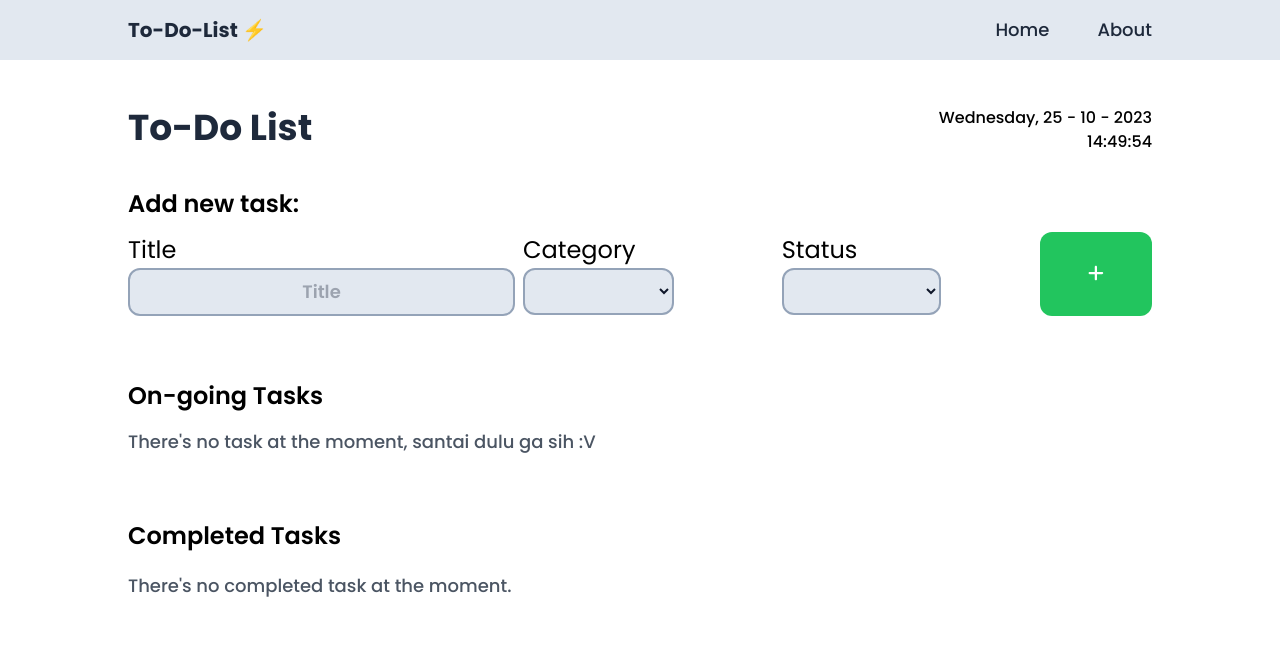
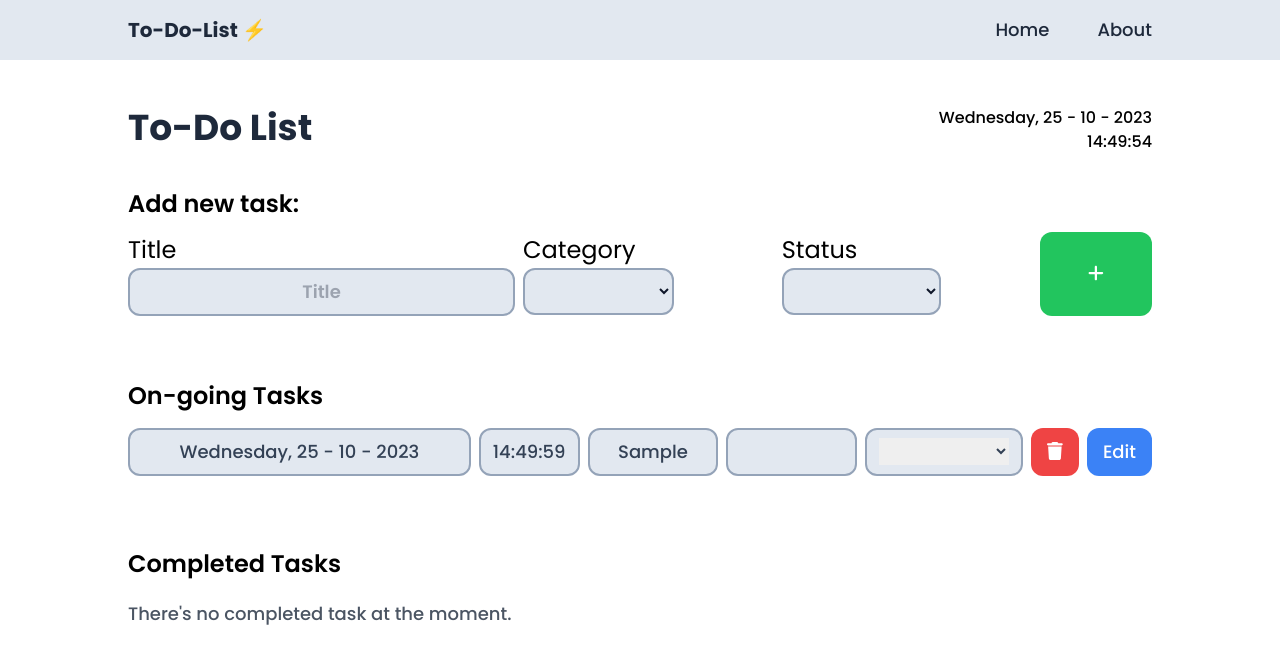
Before and after one commit to samuelyuma/revisi-modul-2, a Vue app in the folder client/: page / in a window 1280 px wide. Both pictures are taken after typing "Sample" into the empty fields and a click on the button 1096 px from the left and 274 px from the top of the page. Shown: the top 664 px of the page. Built offline with nearby package versions, Linux system fonts and the light colour scheme.

Commit message:
ubah dikit biar fixx

```diff
--- a/client/src/views/HomePage.vue
+++ b/client/src/views/HomePage.vue
@@ -52,15 +52,15 @@
         <div class="flex-row gap-96">
           <div class="flex items-center gap-2 mb-2" v-for="task in filteredUnfinishedTodo" :key="task.id">
             <p
-              class="w-3/2 border-2 border-slate-400 rounded-xl bg-slate-200 font-medium text-lg text-slate-700 px-3 py-2 text-center">
+              class="w-3/4 border-2 border-slate-400 rounded-xl bg-slate-200 font-medium text-lg text-slate-700 px-3 py-2 text-center">
               {{ task.timestamp_date }}
             </p>
             <p
               class="w-3/2 border-2 border-slate-400 rounded-xl bg-slate-200 font-medium text-lg text-slate-700 px-3 py-2 text-center">
               {{ task.timestamp_time }}
             </p>
-            <div v-if="!task.editing">
-              <div class="w-full flex ">
+            <div v-if="!task.editing" class="w-full">
+              <div class="w-full flex gap-2 ">
                 <p
                   class="w-full border-2 border-slate-400 rounded-xl bg-slate-200 font-medium text-lg text-slate-700 px-3 py-2 text-center">
                   {{ task.title }}
@@ -84,19 +84,21 @@
                 <input
                   class="w-full border-2 border-slate-400 rounded-xl bg-slate-200 font-medium text-lg text-slate-700 px-3 py-2 focus:ring-0 focus:border-transparent focus:outline-slate-400"
                   type="text" v-model="task.title" />
-                <input
-                  class="w-full border-2 border-slate-400 rounded-xl bg-slate-200 font-medium text-lg text-slate-700 px-3 py-2 focus:ring-0 focus:border-transparent focus:outline-slate-400"
-                  type="text" v-model="task.category" />
+                <select v-model="task.category"
+                  class="w-full border-2 border-slate-400 rounded-xl bg-slate-200 font-medium text-lg text-slate-700 px-3 py-2 focus:ring-0 focus:border-transparent focus:outline-slate-400">
+                  <option value="pendidikan">Pendidikan</option>
+                  <option value="kesehatan">Kesehatan</option>
+                </select>
               </div>
             </div>
             <button
               class="text-white font-medium text-lg px-4 py-2.5 rounded-xl bg-red-500 hover:bg-red-600 transition-all"
-              @click="removeTask(filteredUnfinishedTodo.indexOf(task))">
+              @click="removeTask(task.id)">
               <font-awesome-icon icon="fa-solid fa-trash" />
             </button>
             <button
               class="text-white font-medium text-lg px-4 py-2.5 rounded-xl bg-blue-500 hover:bg-blue-600 transition-all"
-              @click="task.editing = !task.editing">
+              @click="task.editing ? saveTask(task) : editTask(task)">
               {{ task.editing ? "Save" : "Edit" }}
             </button>
           </div>
@@ -119,16 +121,21 @@
               class="w-1/6 border-2 border-slate-400 rounded-xl bg-slate-200 font-medium text-lg text-slate-700 px-3 py-2 text-center">
               {{ task.timestamp_time }}
             </p>
-            <input
-              class="w-3/12 border-2 border-slate-400 rounded-xl bg-slate-200 font-medium text-lg text-slate-700 px-3 py-2 focus:ring-0 focus:border-transparent focus:outline-slate-400"
-              type="text" v-model="task.title" />
-            <input
-              class="w-3/12 border-2 border-slate-400 rounded-xl bg-slate-200 font-medium text-lg text-slate-700 px-3 py-2 focus:ring-0 focus:border-transparent focus:outline-slate-400"
-              type="text" v-model="task.category" />
-            <input
-              class="w-3/12 border-2 border-slate-400 rounded-xl bg-slate-200 font-medium text-lg text-slate-700 px-3 py-2 focus:ring-0 focus:border-transparent focus:outline-slate-400"
-              type="text" v-model="task.status" />
-            <button class="text-white text-lg px-4 py-2.5 rounded-xl bg-red-500 hover:bg-red-600 transition-all">
+            <p
+              class="w-1/6 border-2 border-slate-400 rounded-xl bg-slate-200 font-medium text-lg text-slate-700 px-3 py-2 text-center">
+              {{ task.title }}
+            </p>
+            <p
+              class="w-1/6 border-2 border-slate-400 rounded-xl bg-slate-200 font-medium text-lg text-slate-700 px-3 py-2 text-center">
+              {{ task.category }}
+            </p>
+            <p
+              class="w-1/6 border-2 border-slate-400 rounded-xl bg-slate-200 font-medium text-lg text-slate-700 bg-green-600 text-white px-3 py-2 text-center">
+              {{ task.status }}
+            </p>
+            <button
+              class="text-white font-medium text-lg px-4 py-2.5 rounded-xl bg-red-500 hover:bg-red-600 transition-all"
+              @click="removeTask(task.id)">
               <font-awesome-icon icon="fa-solid fa-trash" />
             </button>
           </div>
@@ -159,11 +166,48 @@ export default {
     };
   },
   computed: {
+    filteredUnfinishedTodo() {
+      return this.todo.filter((task) => task.status !== 'completed');
+    },
     completedTodo() {
       return this.todo.filter((task) => task.status === 'completed');
     },
   },
   methods: {
+    editTask(task) {
+      task.editing = true; // Setel tugas ke mode pengeditan
+      task.backupTitle = task.title; // Simpan salinan judul tugas sebelum diedit
+      task.backupCategory = task.category; // Simpan salinan kategori tugas sebelum diedit
+      task.backupStatus = task.status; // Simpan salinan status tugas sebelum diedit
+    },
+
+    saveTask(task) {
+      task.editing = false; // Keluar dari mode pengeditan
+      // Di sini Anda perlu memeriksa apakah ada perubahan pada judul, kategori, atau status tugas.
+      // Jika ada perubahan, Anda dapat memperbarui timestamp_date dan timestamp_time sesuai dengan waktu saat ini.
+      if (
+        task.title !== task.backupTitle ||
+        task.category !== task.backupCategory ||
+        task.status !== task.backupStatus
+      ) {
+        const current_date = new Date();
+        task.timestamp_date =
+          this.week[current_date.getDay()] +
+          ', ' +
+          this.zeroPadding(current_date.getDate(), 2) +
+          ' - ' +
+          this.zeroPadding(current_date.getMonth() + 1, 2) +
+          ' - ' +
+          this.zeroPadding(current_date.getFullYear(), 4);
+        task.timestamp_time =
+          this.zeroPadding(current_date.getHours(), 2) +
+          ':' +
+          this.zeroPadding(current_date.getMinutes(), 2) +
+          ':' +
+          this.zeroPadding(current_date.getSeconds(), 2);
+      }
+    },
+
     async addTask() {
       if (this.content_input.trim() === '') {
         return;
@@ -187,10 +231,11 @@ export default {
         this.zeroPadding(current_date.getSeconds(), 2);
 
       const newTask = {
+        id: this.todo.length + 1, // ID unik untuk setiap tugas
         title: this.content_input,
         publishedDate: new Date().toISOString(),
-        category: this.categoryName, // Menggunakan nilai dari category
-        status: this.status, // Menggunakan nilai dari status
+        category: this.categoryName,
+        status: this.status,
         timestamp_date: timestamp_date,
         timestamp_time: timestamp_time,
       };
@@ -204,10 +249,17 @@ export default {
 
       this.content_input = '';
     },
-    removeTask(index) {
-      // Hapus tugas dari todo dan filteredUnfinishedTodo
-      this.todo.splice(index, 1);
-      this.filteredUnfinishedTodo = this.filteredUnfinishedTodo.filter((task, i) => i !== index);
+    removeTask(id) {
+      // Cari tugas berdasarkan ID
+      const taskIndex = this.todo.findIndex(task => task.id === id);
+
+      if (taskIndex !== -1) {
+        // Hapus tugas dari todo
+        this.todo.splice(taskIndex, 1);
+
+        // Hapus tugas dari filteredUnfinishedTodo jika ada
+        this.filteredUnfinishedTodo = this.filteredUnfinishedTodo.filter(task => task.id !== id);
+      }
     },
     updateTime() {
       const current_date = new Date();
```
